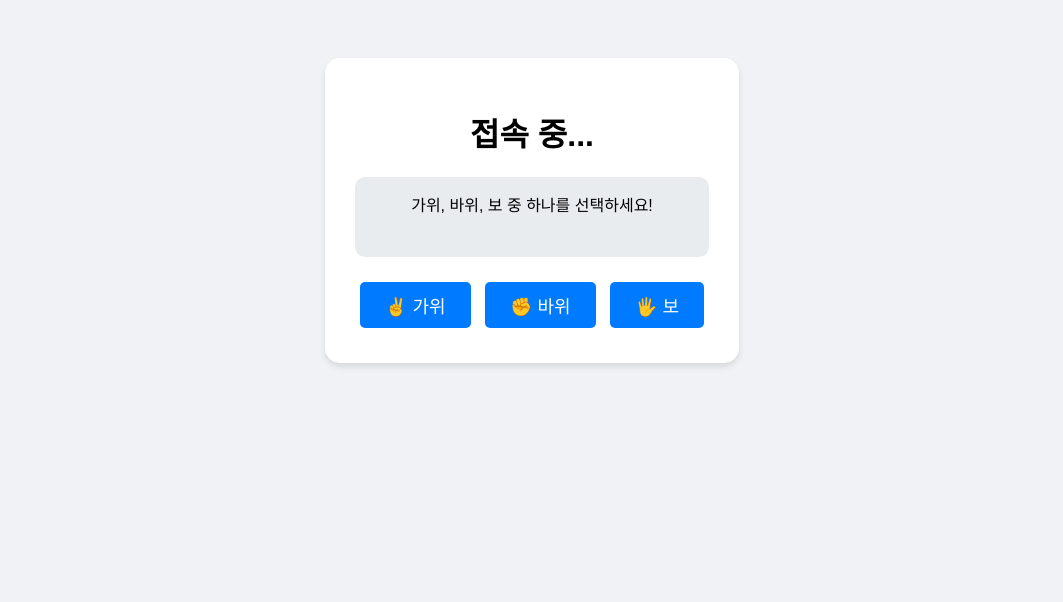
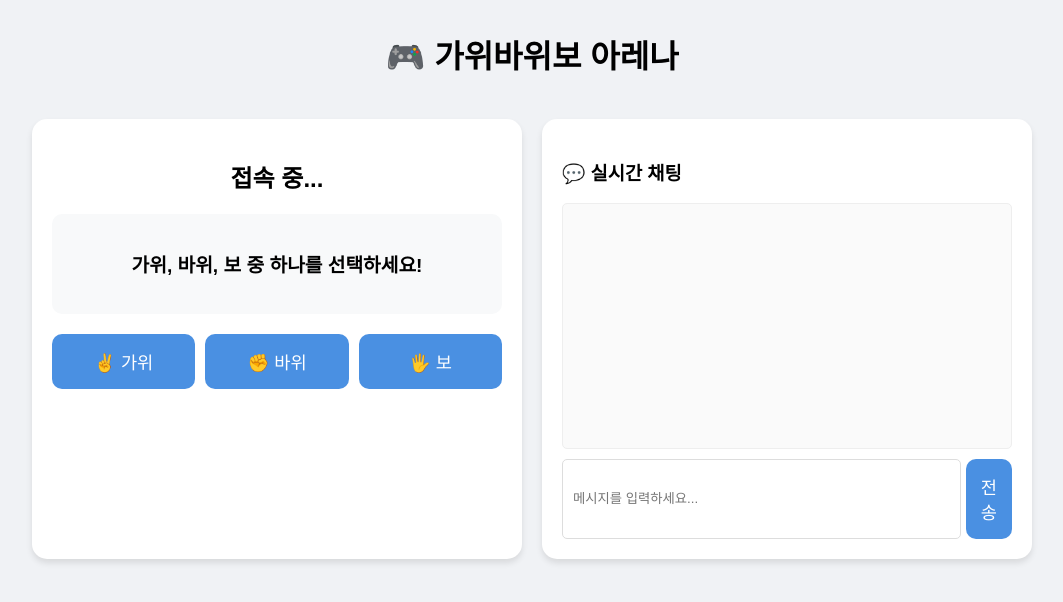
Before and after one commit to N100INFP/rps-game, a Flask app: page / in a window 1280 px wide. Shown: the top 602 px of the page, without its empty margins (108-1171 px from the left). Run offline with Flask 3, Linux system fonts and the light colour scheme; some libraries are stand-ins or nearby versions.

Commit message:
Update index.html

```diff
--- a/templates/index.html
+++ b/templates/index.html
@@ -2,52 +2,100 @@
 <html lang="ko">
 <head>
     <meta charset="UTF-8">
-    <title>닉네임 가위바위보</title>
+    <meta name="viewport" content="width=device-width, initial-scale=1.0">
+    <title>실시간 가위바위보 아레나</title>
     <script src="https://cdn.socket.io/4.0.0/socket.io.min.js"></script>
     <style>
-        body { text-align: center; font-family: sans-serif; padding-top: 50px; background-color: #f0f2f5; }
-        .game-container { background: white; display: inline-block; padding: 30px; border-radius: 15px; box-shadow: 0 4px 6px rgba(0,0,0,0.1); }
-        .result-box { margin: 20px 0; padding: 15px; background: #e9ecef; border-radius: 10px; min-height: 50px; }
-        button { font-size: 18px; padding: 10px 25px; cursor: pointer; margin: 5px; border: none; border-radius: 5px; background: #007bff; color: white; transition: 0.2s; }
-        button:hover { background: #0056b3; }
+        :root { --primary: #4a90e2; --bg: #f0f2f5; }
+        body { font-family: 'Pretendard', sans-serif; background: var(--bg); margin: 0; padding: 10px; display: flex; flex-direction: column; align-items: center; }
+
+        /* 반응형 컨테이너: PC에선 가로, 모바일에선 세로 */
+        .main-container {
+            display: flex; flex-wrap: wrap; gap: 20px; width: 100%; max-width: 1000px; margin-top: 20px;
+        }
+
+        .card { background: white; border-radius: 15px; box-shadow: 0 4px 6px rgba(0,0,0,0.1); padding: 20px; flex: 1; min-width: 300px; }
+
+        /* 게임 섹션 */
+        .game-section { text-align: center; }
+        .status-box { height: 100px; display: flex; align-items: center; justify-content: center; background: #f8f9fa; border-radius: 10px; margin: 20px 0; font-weight: bold; font-size: 1.2rem; }
+        .btn-group { display: flex; justify-content: center; gap: 10px; }
+        button { padding: 15px; border: none; border-radius: 10px; background: var(--primary); color: white; cursor: pointer; font-size: 1.1rem; flex: 1; transition: 0.2s; }
+        button:active { transform: scale(0.95); }
+
+        /* 채팅 섹션 */
+        .chat-section { display: flex; flex-direction: column; height: 400px; }
+        #chat-window { flex: 1; overflow-y: auto; border: 1px solid #eee; padding: 10px; margin-bottom: 10px; border-radius: 5px; text-align: left; background: #fafafa; }
+        .chat-input-group { display: flex; gap: 5px; }
+        input { flex: 1; padding: 10px; border: 1px solid #ddd; border-radius: 5px; }
+
+        .loading { animation: pulse 1.5s infinite; }
+        @keyframes pulse { 0% { opacity: 1; } 50% { opacity: 0.4; } 100% { opacity: 1; } }
+
+        /* 모바일 최적화 (화면 폭이 600px 이하일 때) */
+        @media (max-width: 600px) {
+            .main-container { flex-direction: column; }
+            .card { min-width: 100%; padding: 15px; }
+            .chat-section { height: 300px; }
+        }
     </style>
 </head>
 <body>
-    <div class="game-container">
-        <h1 id="user-display">접속 중...</h1>
-        <div class="result-box">
-            <div id="status">가위, 바위, 보 중 하나를 선택하세요!</div>
+    <h1>🎮 가위바위보 아레나</h1>
+    <div class="main-container">
+        <div class="card game-section">
+            <h2 id="user-display">접속 중...</h2>
+            <div class="status-box" id="status">가위, 바위, 보 중 하나를 선택하세요!</div>
+            <div class="btn-group">
+                <button onclick="sendChoice('가위')">✌️ 가위</button>
+                <button onclick="sendChoice('바위')">✊ 바위</button>
+                <button onclick="sendChoice('보')">🖐️ 보</button>
+            </div>
         </div>
-        <button onclick="sendChoice('가위')">✌️ 가위</button>
-        <button onclick="sendChoice('바위')">✊ 바위</button>
-        <button onclick="sendChoice('보')">🖐️ 보</button>
+
+        <div class="card chat-section">
+            <h3>💬 실시간 채팅</h3>
+            <div id="chat-window"></div>
+            <div class="chat-input-group">
+                <input type="text" id="chat-input" placeholder="메시지를 입력하세요..." onkeypress="if(event.keyCode==13) sendMessage()">
+                <button onclick="sendMessage()" style="flex: 0;">전송</button>
+            </div>
+        </div>
     </div>
 
     <script>
-        const socket = io();
+        const socket = io(); // Render에서는 폴링 없이 바로 사용 가능
         let myName = "";
 
-        // 접속하자마자 이름을 물어봅니다.
         socket.on('connect', () => {
-            myName = prompt("사용하실 닉네임을 입력해주세요:");
-            if(!myName) myName = "익명" + Math.floor(Math.random() * 1000);
+            myName = prompt("사용할 닉네임을 입력해주세요:");
+            if(!myName) myName = "익명_" + Math.random().toString(36).substr(2, 5);
             document.getElementById('user-display').innerText = `플레이어: ${myName}`;
             socket.emit('join', {name: myName});
         });
 
         function sendChoice(pick) {
             socket.emit('choice', {pick: pick});
-            document.getElementById('status').innerText = "상대방의 선택을 기다리는 중...";
+            document.getElementById('status').innerHTML = '<span class="loading">상대방의 선택을 기다리는 중...</span>';
         }
 
-        socket.on('update', (data) => {
-            document.getElementById('status').innerText = data.msg;
+        function sendMessage() {
+            const input = document.getElementById('chat-input');
+            if(input.value.trim()) {
+                socket.emit('message', {msg: input.value});
+                input.value = "";
+            }
+        }
+
+        socket.on('new_message', (data) => {
+            const win = document.getElementById('chat-window');
+            win.innerHTML += `<div><strong>${data.name}:</strong> ${data.msg}</div>`;
+            win.scrollTop = win.scrollHeight;
         });
 
         socket.on('game_result', (data) => {
             document.getElementById('status').innerHTML =
-                `<h3 style="color: #d9534f;">${data.winner}</h3>
-                ${data.p1_name}(${data.p1_pick}) VS ${data.p2_name}(${data.p2_pick})`;
+                `결과: ${data.winner}<br><small>${data.p1_name}(${data.p1_pick}) vs ${data.p2_name}(${data.p2_pick})</small>`;
         });
     </script>
 </body>
```
